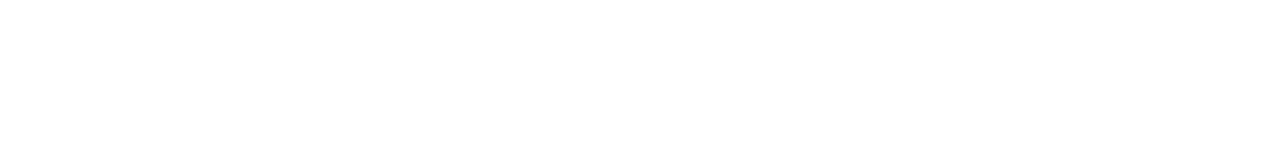
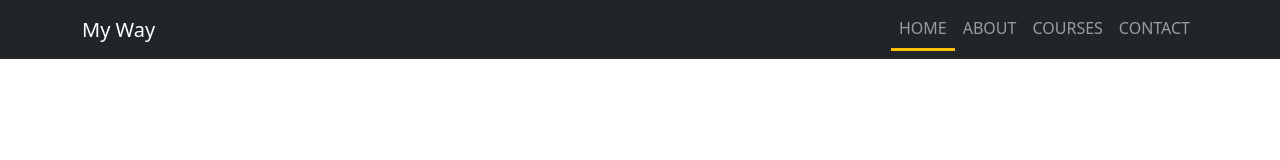
Before and after one commit to israfil3019/bootstrap-webpage, a plain HTML site: page index.html in a window 1280 px wide. Drawn offline with nearby package versions, Linux system fonts and the light colour scheme.

Commit message:
finish navbar

```diff
--- a/index.html
+++ b/index.html
@@ -6,14 +6,35 @@
     <meta name="viewport" content="width=device-width, initial-scale=1.0">
     <title>Document</title>
     <link href="https://cdn.jsdelivr.net/npm/bootstrap@5.0.0-beta3/dist/css/bootstrap.min.css" rel="stylesheet" integrity="sha384-eOJMYsd53ii+scO/bJGFsiCZc+5NDVN2yr8+0RDqr0Ql0h+rP48ckxlpbzKgwra6" crossorigin="anonymous">
-</head>
+    <link rel="stylesheet" href="style.css" >
+
+  </head>
 <body>
 
+<!-- ------------NAVBAR---------------------- -->
+    <nav class="navbar navbar-expand-md navbar-dark bg-dark">
+        <div class="container">
 
+            <a href="index.html" class="navbar-brand">My Way</a>
 
+            <div>
+                <button class="navbar-toggler" data-bs-target="#navbarCollapse" data-bs-toggle="collapse">
+                    <span class="navbar-toggler-icon"></span>
+                </button>
+                <div class="collapse navbar-collapse" id="navbarCollapse">
+                    <ul class="navbar-nav ml-auto">
+                        <li class="nav-item active border-bottom border-3 border-warning text-uppercase"><a href="index.html" class="nav-link">Home</a></li>
+                        <li class="nav-item text-uppercase"><a href="about.html" class="nav-link">About</a></li>
+                        <li class="nav-item text-uppercase"><a href="courses.html" class="nav-link">Courses</a></li>
+                        <li class="nav-item text-uppercase"><a href="contact.html" class="nav-link">Contact</a></li>
+                    </ul>
+                </div>
+            </div>
+        </div>
+    </nav>
 
-<!-- -------SCRIPTS------------------- -->
 <script src="https://cdn.jsdelivr.net/npm/@popperjs/core@2.9.1/dist/umd/popper.min.js" integrity="sha384-SR1sx49pcuLnqZUnnPwx6FCym0wLsk5JZuNx2bPPENzswTNFaQU1RDvt3wT4gWFG" crossorigin="anonymous"></script>
 <script src="https://cdn.jsdelivr.net/npm/bootstrap@5.0.0-beta3/dist/js/bootstrap.min.js" integrity="sha384-j0CNLUeiqtyaRmlzUHCPZ+Gy5fQu0dQ6eZ/xAww941Ai1SxSY+0EQqNXNE6DZiVc" crossorigin="anonymous"></script>
+
 </body>
 </html>
```
